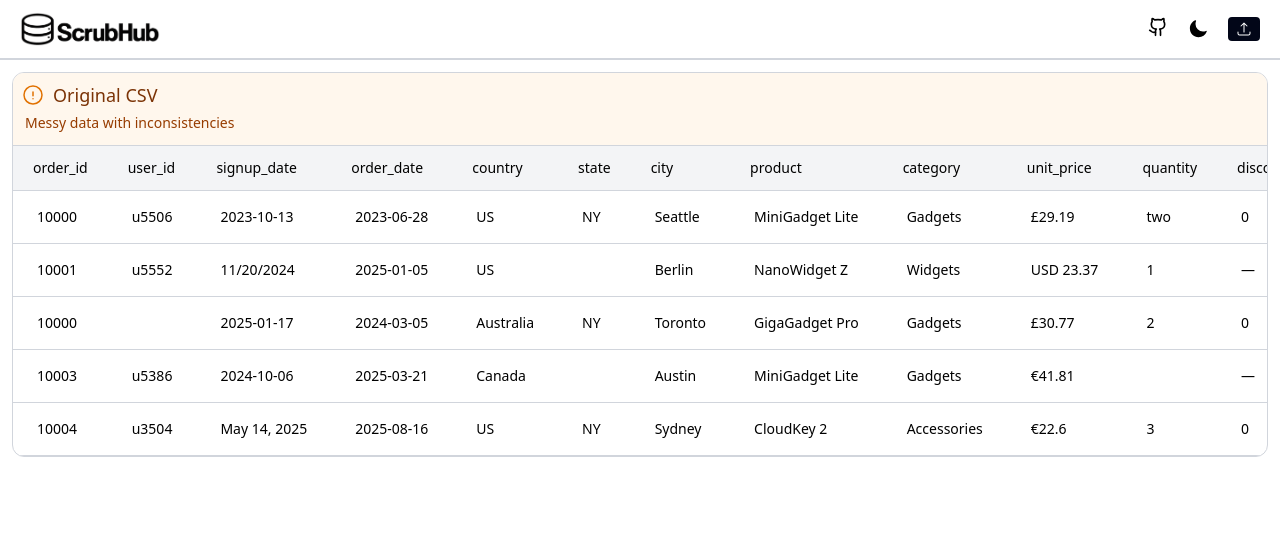
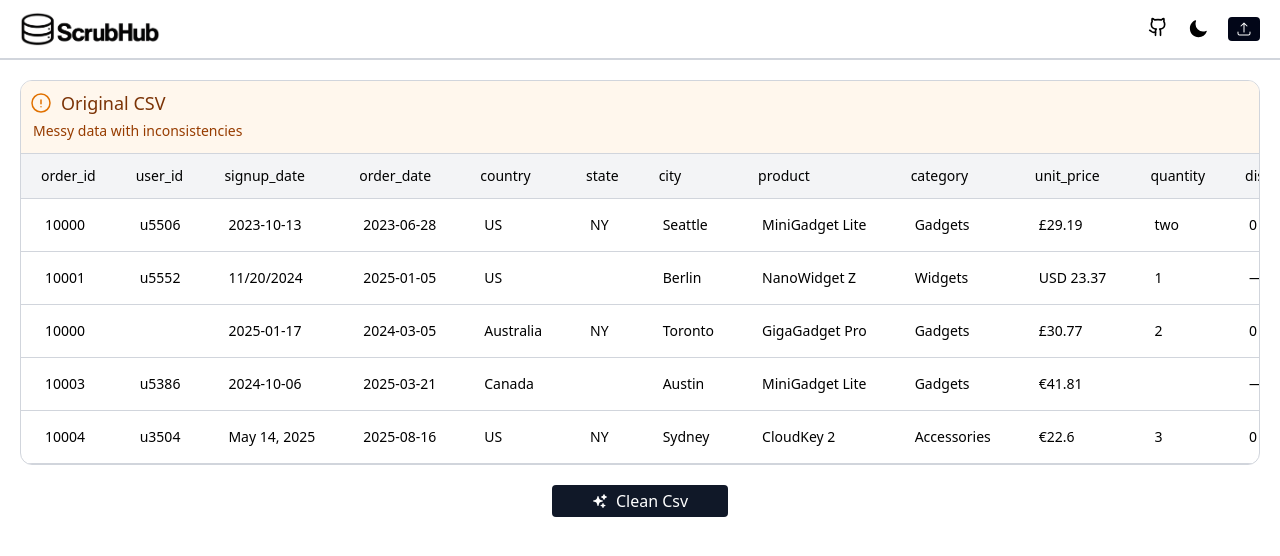
Before and after one commit to BrandonCarp/data_clean, a Next.js app in the folder frontend/: page / in a window 1280 px wide. Shown: the top 556 px of the page. Built offline with nearby package versions, Linux system fonts and the light colour scheme.

Commit message:
updated preview table, finish 11/24, finish cleaned csv section

```diff
--- a/frontend/components/PreviewSection.tsx
+++ b/frontend/components/PreviewSection.tsx
@@ -3,6 +3,8 @@ import { useEffect, useState } from "react";
 import Papa from "papaparse";
 import { Row } from "@/lib/types/typeHelpers";
 import TableCard from "./TableCard";
+import { SparklesIcon } from "@heroicons/react/24/solid";
+
 
 // async load func fetch csv , await res.text return text
 // useState rows, headers, loading
@@ -41,8 +43,12 @@ export default function CsvPreview() {
   if (loading) return <div>Loading messy CSV…</div>;
 
   return (
-    <section className="m-3">
+    <section className="mt-5 mx-5">
       <TableCard rows={rows} headers={headers} />
+      <div className="flex justify-center">
+
+      <button className="flex items-center bg-gray-900 text-white font-medium py-1 px-10 mt-5 rounded hover:bg-gray-700 cursor-pointer "><SparklesIcon className="size-4 mr-2" /> Clean Csv</button>
+      </div>
     </section>
   );
 }
--- a/frontend/components/TableCard.tsx
+++ b/frontend/components/TableCard.tsx
@@ -18,6 +18,7 @@ export default function TableCard({ rows, headers }: CsvTableProps) {
         <div className="w-full bg-orange-50 border-b border-gray-300 px-2 py-2 text-sm">
           <div className="flex">
             <h1 className="flex items-center gap-2 text-lg text-amber-900">
+              {/* change to check mark as prop */}
               <ExclamationCircleIcon className="size-6 text-amber-600" />
               Original CSV
             </h1>
```
